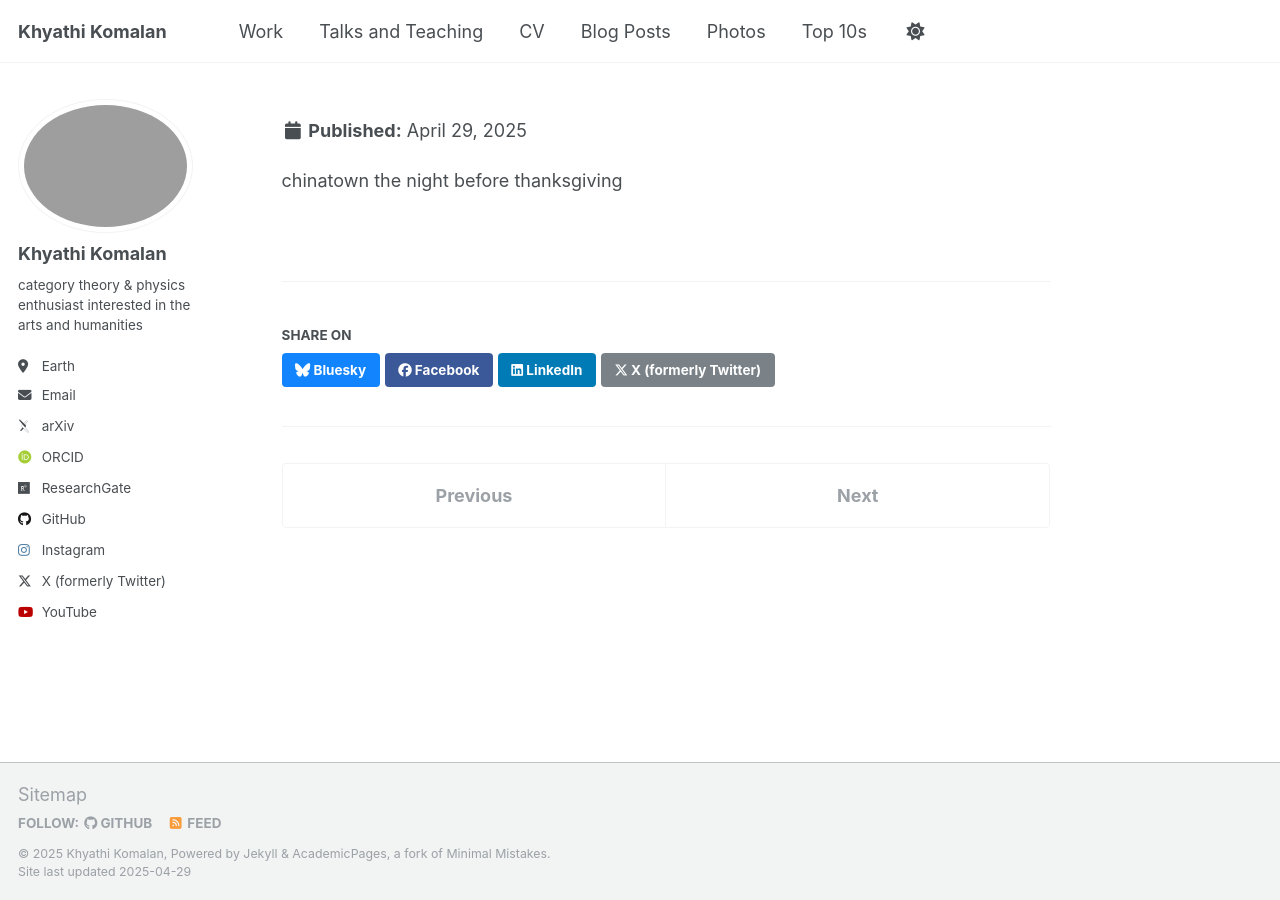
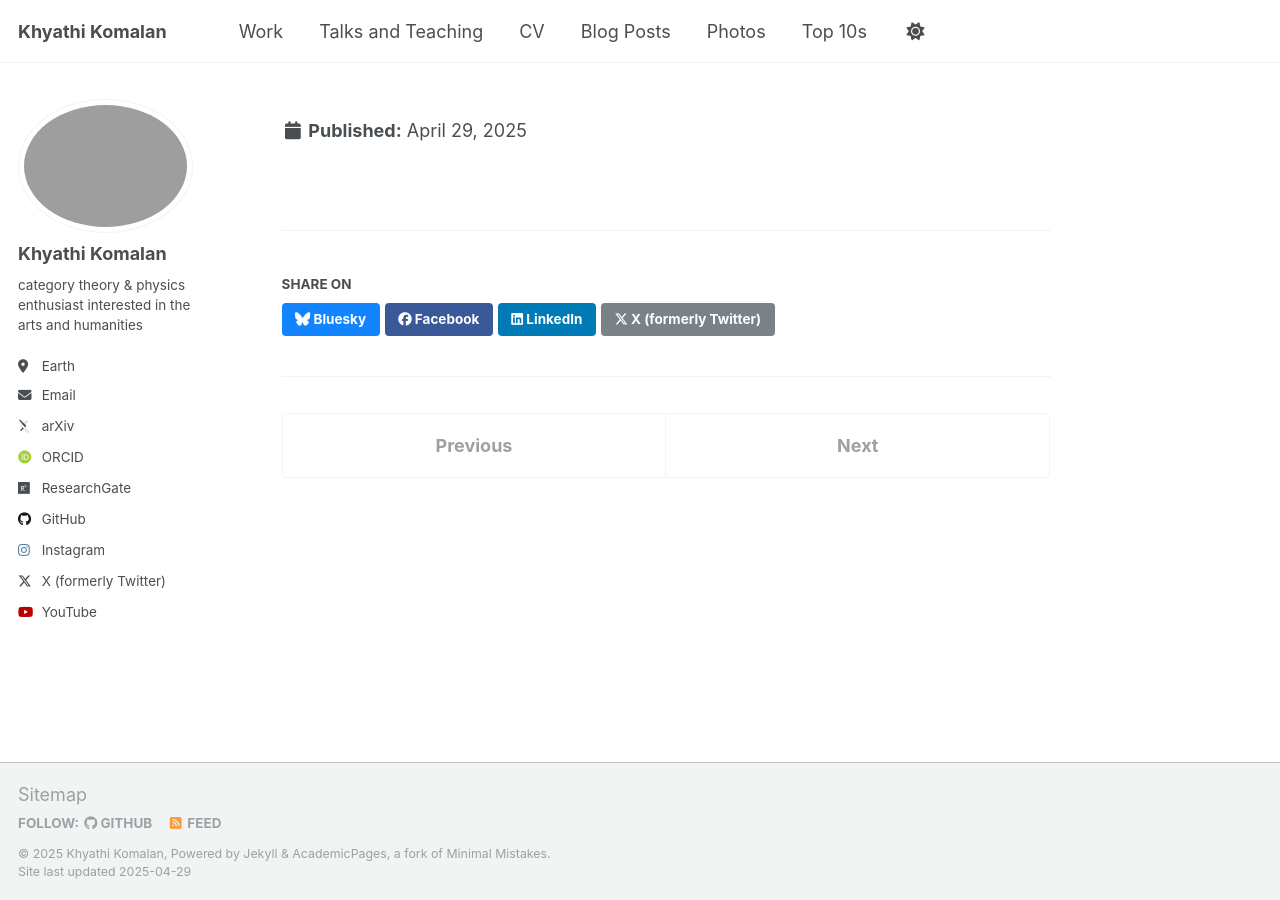
Before and after one commit to khyathikomalan/khyathikomalan.github.io, a Jekyll site: the page built from _portfolio/portfolio-1.md, in a window 1280 px wide. Built offline with Jekyll 4.4.1, drawn with Linux system fonts in a browser that asks for light colours; some web fonts are replaced.

Commit message:
Update portfolio-1.md

```diff
--- a/_portfolio/portfolio-1.md
+++ b/_portfolio/portfolio-1.md
@@ -1,7 +1,5 @@
 ---
 title: "chinatown the night before thanksgiving"
-excerpt: "chinatown, 22nd november 2023. <br/><img src= "https://media.discordapp.net/attachments/1018203420143910923/1366764086196441240/image.jpg?ex=681221bf&is=6810d03f&hm=b5df34230e5661cca0e0b348cbadd05aa46d96b1fcad0e309dca488a2239069d&=&format=webp&width=680&height=1208">"
+excerpt: "chinatown, 22nd november 2023.<br/><img src="https://media.discordapp.net/attachments/1018203420143910923/1366764086196441240/image.jpg?ex=681221bf&is=6810d03f&hm=b5df34230e5661cca0e0b348cbadd05aa46d96b1fcad0e309dca488a2239069d&=&format=webp&width=680&height=1208">"
 collection: portfolio
 ---
-
-chinatown the night before thanksgiving
```
